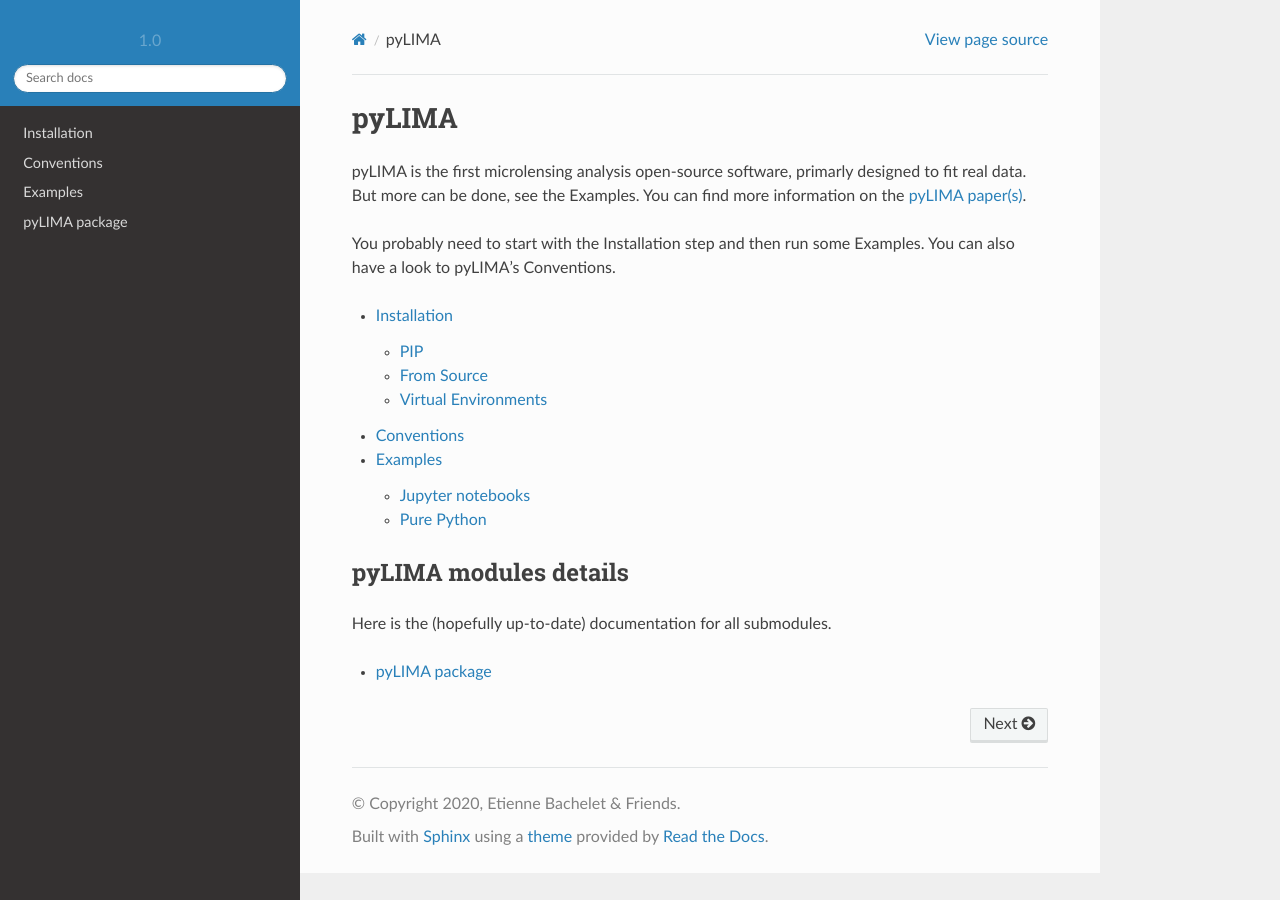
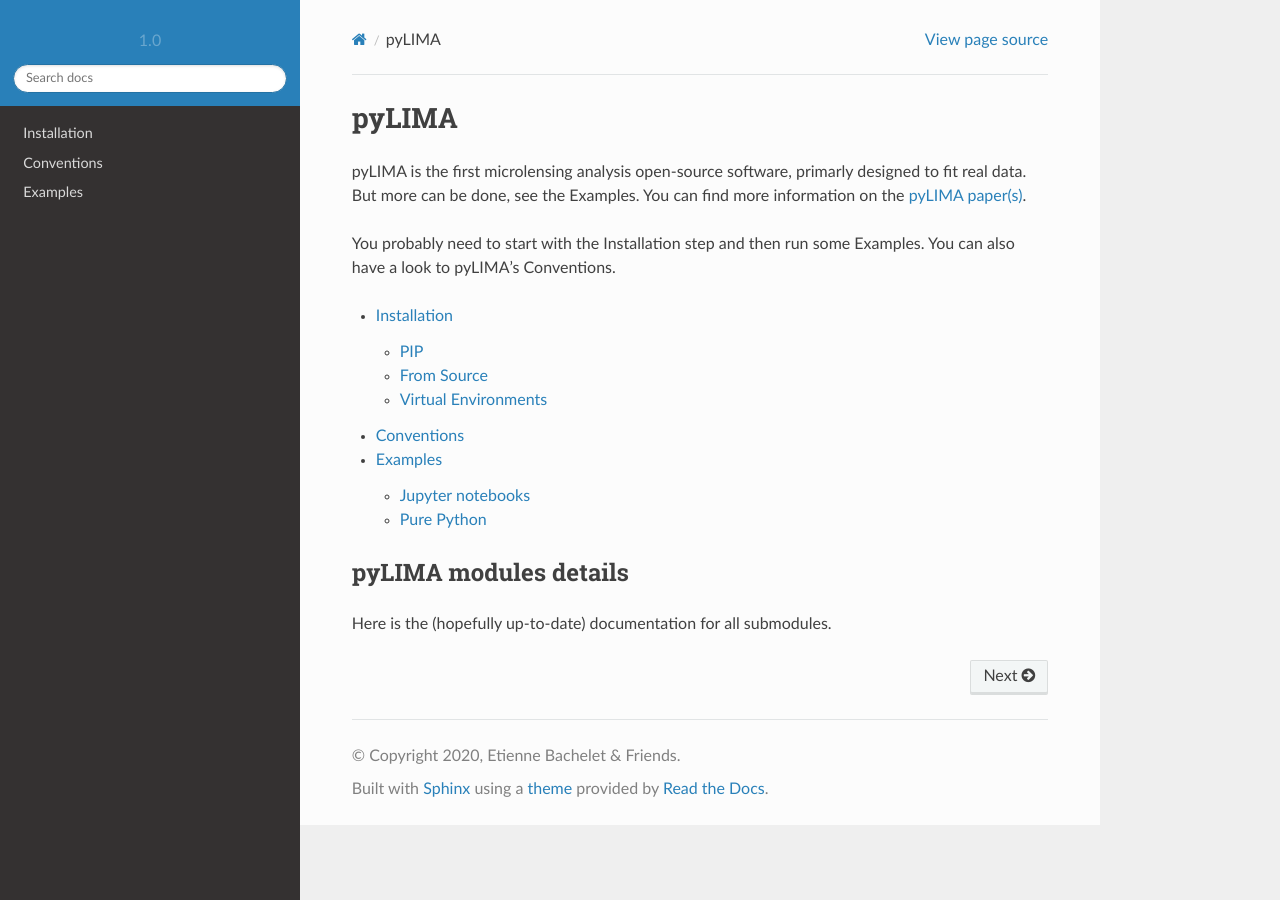
Before and after one commit to ebachelet/pyLIMA, a Sphinx documentation site: the page built from docs/index.rst, in a window 1280 px wide. Built offline with Sphinx 7.4.7 and the Read the Docs theme 2.0.0, drawn with Linux system fonts in a browser that asks for light colours.

```diff
--- a/docs/conf.py
+++ b/docs/conf.py
@@ -64,7 +64,7 @@
 #
 # source_suffix = ['.rst', '.md']
 source_suffix = '.rst'
-
+exclude_patterns = ['../pyLIMA/test']
 # The master toctree document.
 master_doc = 'index'
 
--- a/docs/source/pyLIMA.rst
+++ b/docs/source/pyLIMA.rst
@@ -1,10 +1,3 @@
-pyLIMA package
-==============
-
-Some words.
-
 .. autosummary::
    :toctree: _autosummary
    :recursive:
-
-   pyLIMA.event
```
